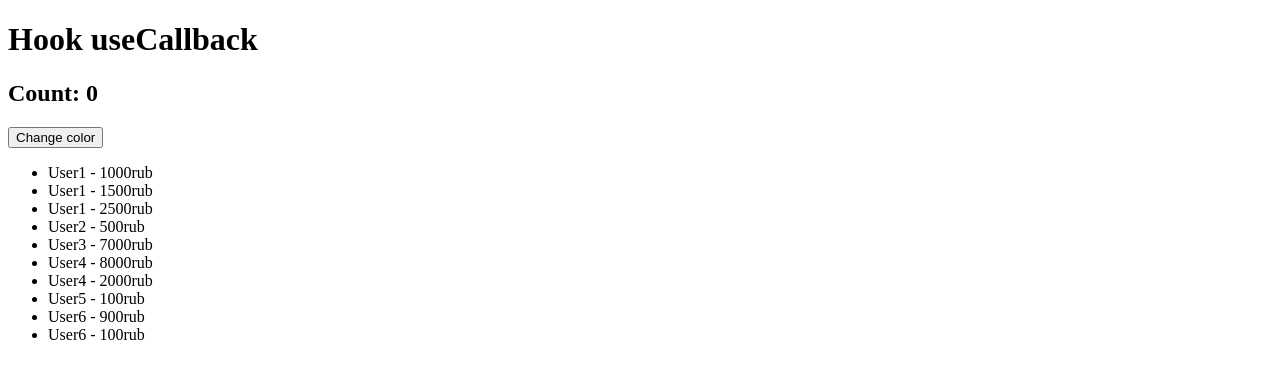
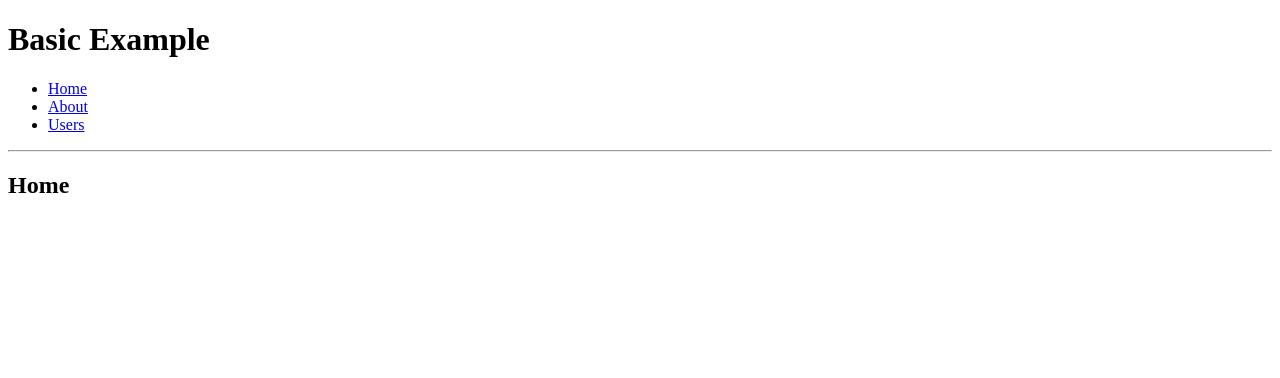
Before and after one commit to EvgeniyBudaev/pro-react-course, a React (Create React App) app: page / in a window 1280 px wide. Shown: the top 378 px of the page. Built offline with nearby package versions, Linux system fonts and the light colour scheme.

Commit message:
feat: routing

```diff
--- a/package.json
+++ b/package.json
@@ -6,8 +6,9 @@
     "@testing-library/jest-dom": "^5.16.4",
     "@testing-library/react": "^13.2.0",
     "@testing-library/user-event": "^14.1.1",
-    "react": "^18.0.0",
-    "react-dom": "^18.0.0",
+    "react": "^18.2.0",
+    "react-dom": "^18.2.0",
+    "react-router-dom": "^6.4.2",
     "react-scripts": "5.0.0",
     "sass": "^1.52.1",
     "sass-loader": "^13.0.0",
--- a/src/index.js
+++ b/src/index.js
@@ -1,11 +1,14 @@
 import React from "react";
 import ReactDOM from "react-dom/client";
-import { App } from "./hookUseCallback/App";
+import { BrowserRouter } from "react-router-dom";
+import { App } from "./routing/App";
 
 const root = ReactDOM.createRoot(document.getElementById("root"));
 
 root.render(
   <React.StrictMode>
-    <App />
+    <BrowserRouter>
+      <App />
+    </BrowserRouter>
   </React.StrictMode>
 );
--- /dev/null
+++ b/src/routing/App.js
@@ -0,0 +1,73 @@
+import React from "react";
+import { Link, Outlet, Routes, Route } from "react-router-dom";
+
+export const App = () => {
+  return (
+    <>
+      <h1>Basic Example</h1>
+      <Routes>
+        <Route path="/" element={<Layout />}>
+          <Route index element={<Home />} />
+          <Route path="about" element={<About />} />
+          <Route path="users/:userId" element={<User />} />
+          <Route path="users" element={<Users />} />
+          <Route path="*" element={<NotFound />} />
+        </Route>
+      </Routes>
+    </>
+  );
+};
+
+function Layout() {
+  return (
+    <div>
+      <nav>
+        <ul>
+          <li>
+            <Link to="/">Home</Link>
+          </li>
+          <li>
+            <Link to="/about">About</Link>
+          </li>
+          <li>
+            <Link to="/users">Users</Link>
+          </li>
+        </ul>
+      </nav>
+      <hr />
+      <Outlet />
+    </div>
+  );
+}
+
+function Home() {
+  return <h2>Home</h2>;
+}
+
+function About() {
+  return <h2>About</h2>;
+}
+
+function Users() {
+  return (
+    <>
+      <h2>Users</h2>
+      <Link to="/users/1">User #1</Link>
+    </>
+  );
+}
+
+function User() {
+  return <h2>User</h2>;
+}
+
+function NotFound() {
+  return (
+    <>
+      <h2>Not found page!</h2>
+      <p>
+        <Link to="/">Go to the home page</Link>
+      </p>
+    </>
+  );
+}
```
Also changed, not shown: 1 other file (tests, documents, lock files or other folders).
